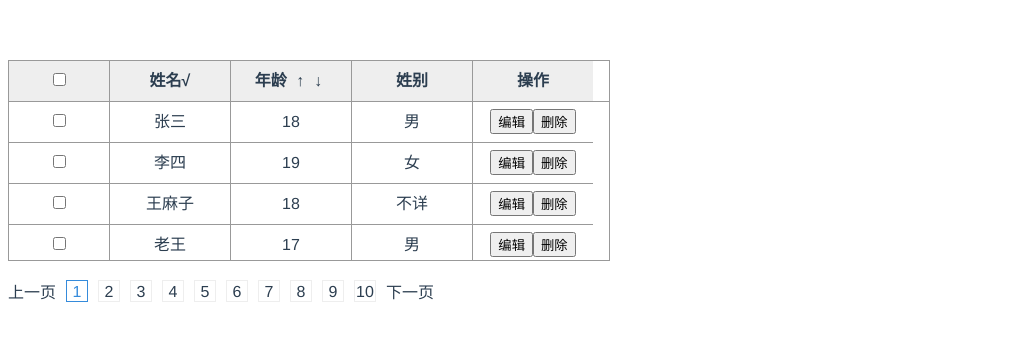
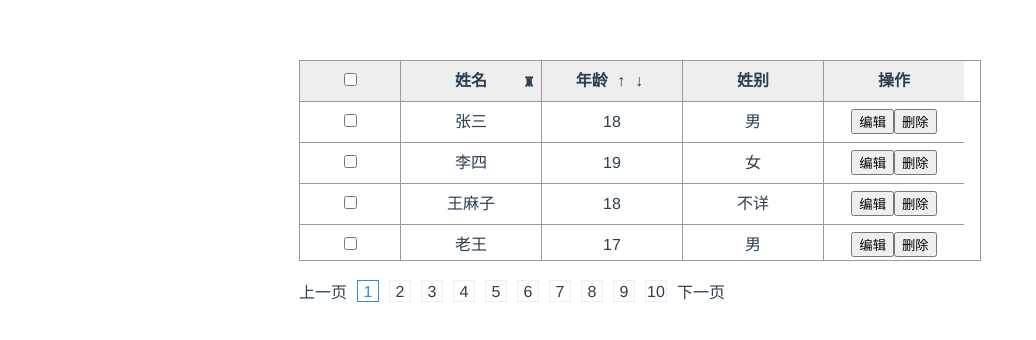
Before and after one commit to NSGUF/fyjh, a Vue app in the folder 毛远雄/: page / in a window 1280 px wide. Shown: the top 340 px of the page, without its empty margins (0-1036 px from the left). Built offline with nearby package versions, Linux system fonts and the light colour scheme.

Commit message:
[feat]table组件第四版

```diff
--- a/毛远雄/src/components/home/homeIndex.vue
+++ b/毛远雄/src/components/home/homeIndex.vue
@@ -13,9 +13,9 @@
             @changePage="changePage"
             @handlerSort="handlerSort"
             @handlerTrClick="handlerTrClick">
-            <template #thead-name="{ value }">
+            <!-- <template #thead-name="{ value }">
                 <span>{{ value }}√</span>
-            </template>
+            </template> -->
 
             <template #sex="{ trData }">
                 <span>
@@ -43,7 +43,7 @@ export default defineComponent({
             a: 1,
             theadData: [],
             tbodyData: [],
-            searchObj: {}
+            searchObj: ['name']
         })
         onMounted(() => {
             state.theadData = [
--- a/毛远雄/src/components/table/tableIndex.vue
+++ b/毛远雄/src/components/table/tableIndex.vue
@@ -1,10 +1,12 @@
 <template>
-    <div>
     <div class="table">
         <table class="table-box" border="0" cellspacing="0" cellpadding="0">
             <!-- 表头 -->
             <div class="thead-box" :class="{'shift-right': isScroll}">
-                    <thead-index v-bind="$attrs" :isCheckAll="isCheckAll" @changeboxAll="changeAll">
+                <thead-index v-bind="$attrs"
+                             :isCheckAll="isCheckAll"
+                             @changeboxAll="changeAll"
+                             @searchChange="searchChange">
                     <template v-for="(index, name) in $slots" v-slot:[name]="slotData">
                         <slot :name="name"
                                 :trData="slotData.trData"
@@ -14,7 +16,7 @@
                 </thead-index>
             </div>
             <!-- 表体 -->
-                <div class="tbody-box" :style="{ height: setHeight}" @scroll="onScroll">
+            <div class="tbody-box" :style="{ height: tbodyHeight}" @scroll="onScroll">
                 <tbody-index v-bind="$attrs"
                                 ref="tbody"
                                 :checkValue="checkValue"
@@ -30,7 +32,6 @@
                 </tbody-index>
             </div>
         </table>
-        </div>
         <!-- 分页组件 -->
         <pageInation v-if="isPagination" v-bind="$attrs" @handlerPage="pageUp"/>
     </div>
@@ -58,11 +59,6 @@ export default defineComponent({
             type: Boolean,
             default: false
         },
-        // 支持筛选
-        search: {
-            type: Object,
-            default: ()=>{}
-        },
         // 表体数据
         tbodyData: {
             type: Array,
@@ -81,36 +77,41 @@ export default defineComponent({
             tableWidth: 'auto',
             isHeadScroll: false,
             theadHeight: 0,
+            tbodyHeight: 0
         })
 
         watch(()=>props.tbodyData, () => {
             state.tbodyList = props.tbodyData;
         },{immediate: true})
 
-        const setHeight = computed(()=>{
+        watch([()=>state.tbodyList, ()=>props.maxHeight], () => {
             nextTick(()=>{
+                setHeight();
+            })
+        },{immediate: true})
+
+        const setHeight = ()=>{
             state.theadHeight = document.querySelector('.thead-box').offsetHeight;
             let height = tbody.value.$el.offsetHeight;
-                height > parseFloat(props.maxHeight) && (state.isScroll = true);
-            })
-            let bodyHeight = props.maxHeight? props.maxHeight - state.theadHeight + 'px' : 'auto';
-            console.log('计算body的高度', bodyHeight);
-            return bodyHeight
-        })
+            state.isScroll = height > parseFloat(props.maxHeight);
+            let bodyHeight = props.maxHeight? props.maxHeight - state.theadHeight : 'auto';
+            state.tbodyHeight = bodyHeight !== 'auto' && height<bodyHeight? height+1+'px' : bodyHeight+'px'
+            console.log('计算body的高度', state.tbodyHeight);
+        }
 
         const isCheckAll = computed(()=>{
             console.log('计算是否全选', state.checkValue.length);
             return state.tbodyList.length === state.checkValue.length;
         })
 
-        const onScroll = e => {
-            let top = e.target.scrollTop
-            let height = tbody.value.$el.offsetHeight
-            let scrollHeight = height - parseFloat(props.maxHeight)
-            state.isScroll = top < scrollHeight
-            state.isHeadScroll = top > 0
-            state.topVal = top + 'px'
-        }
+        // const onScroll = e => {
+        //     // let top = e.target.scrollTop
+        //     // let height = tbody.value.$el.offsetHeight
+        //     // let scrollHeight = height - parseFloat(props.maxHeight)
+        //     // state.isScroll = top < scrollHeight
+        //     // state.isHeadScroll = top > 0
+        //     // state.topVal = top + 'px'
+        // }
 
         const getCheckboxValue = () => {
             if (props.multiple) {
@@ -145,6 +146,16 @@ export default defineComponent({
             item.type === 'multiple'? state.radioValue = item.value : state.checkValue = item.value;
         }
 
+        const searchChange = (searchObj) =>{
+           if(searchObj.value){
+                state.tbodyList = state.tbodyList.filter(item=>{
+                    return item[searchObj.field].includes(searchObj.value)
+                })
+           }else{
+               state.tbodyList = props.tbodyData;
+           }
+        }
+
         expose({
             getCheckboxValue
         })
@@ -152,38 +163,36 @@ export default defineComponent({
         return {
             ...toRefs(state),
             changeAll,
-            onScroll,
+            // onScroll,
             tbody,
             trClick,
             sortClick,
             pageUp,
             setSelectValue,
             setHeight,
-            isCheckAll
+            isCheckAll,
+            searchChange
         }
     }
 })
 </script>
 <style>
 .table {
-    position: relative;
-    overflow: auto;
-    width: 100%;
+    display: inline-block;
 }
 .shift-right{
     padding-right: 16px;
 }
 .table-box {
-    border-right: 1px solid #999;
-    border-bottom: 1px solid #999;
     table-layout: fixed;
 }
 .thead-box{
-   border-top: 1px solid #999;
-   border-bottom: 1px solid #999;
+   border: 1px solid #999;
 }
 .tbody-box{
     overflow: auto;
+    border: 1px solid #999;
+    border-top: none;
 }
 .table-header-thead {
     background-color: #eee;
@@ -196,11 +205,12 @@ export default defineComponent({
 .tbody-tr_td,
 .thead-tr_checkbox,
 .tbody-tr_checkbox {
-    width: 100px;
+    width: 120px;
     height: 30px;
     line-height: 30px;
     padding: 5px 10px;
     border-left: 1px solid #999;
+    display: inline-block;
 }
 .tbody-tr_td,.tbody-tr_checkbox{
     border-top: 1px solid #999;
@@ -208,6 +218,14 @@ export default defineComponent({
 .table-body-tbody_tr:nth-of-type(1)>.tbody-tr_td,
 .table-body-tbody_tr:nth-of-type(1)>.tbody-tr_checkbox{
     border-top: none;
+}
+.table-header-thead_tr>th:nth-of-type(1),
+.table-body-tbody_tr>td:nth-of-type(1){
+    border-left: none;
+}
+.table-header-thead_tr,
+.table-body-tbody_tr{
+    display: flex;
 }
 .thead-tr_checkbox,
 .tbody-tr_checkbox {
--- a/毛远雄/src/components/table/theadIndex.vue
+++ b/毛远雄/src/components/table/theadIndex.vue
@@ -25,9 +25,19 @@
                         <i data-name="top" :class="{ 'sort-active': theadSort[item.field] === 'top' }">↑</i>
                         <i data-name="btn" :class="{ 'sort-active': theadSort[item.field] === 'btn' }">↓</i>
                     </span>
+                    <span class="thead-filter" v-if="isShowFilter(item.field)" @click.stop="filterClick($event, item.field)">
+                        <i>♜</i>
+                    </span>
                 </template>
             </th>
         </tr>
+        <div class="filter-box"
+             v-show="filterShow"
+             :style="{'top': filterTop, 'left': filterLeft}"
+             @click.stop>
+            <input v-model="searchVal" />
+            <p class="filter-botton"><button @click="searchClick">search</button><button @click="searchVal=''">reset</button></p>
+        </div>
     </thead>
 </template>
 <script>
@@ -58,25 +68,41 @@ export default defineComponent({
         isCheckAll: {
             type: Boolean,
             default: false
+        },
+        search: {
+           type: Array,
+           default: () => []
         }
     },
-    emits: ['changeboxAll'],
+    emits: ['changeboxAll', 'searchChange'],
     setup(props, {emit}){
 
         const state = reactive({
             checkboxAll: false,
-            theadSort: {}
+            theadSort: {},
+            searchVal: '',
+            filterTop: '',
+            filterLeft: '',
+            filterShow: false,
+            searchField: ''
         })
 
         onMounted(()=>{
             props.theadData.forEach(item => {
                 item.sort && (state.theadSort[item.field] = 'top')
             })
+            document.addEventListener('click',()=>{
+                state.filterShow = false;
+            })
         })
 
         watch(()=>props.isCheckAll,()=>{
             state.checkboxAll = props.isCheckAll;
         })
+
+        const isShowFilter = (field) => {
+            return props.search.includes(field);
+        }
 
         const changeAll = () => {
             emit('changeboxAll', state.checkboxAll);
@@ -89,12 +115,74 @@ export default defineComponent({
             return styles
         }
 
+        const filterClick = (e, field)=>{
+            state.filterTop = e.y + 12 + 'px';
+            state.filterLeft = e.x - 220 + 'px';
+            state.filterShow = true;
+            state.searchField = field;
+        }
+
+        const searchClick = ()=>{
+            emit('searchChange', {field: state.searchField, value: state.searchVal})
+        }
+
         return {
             ...toRefs(state),
             changeAll,
-            setStyle
+            setStyle,
+            isShowFilter,
+            filterClick,
+            searchClick
         }
     }
 })
 </script>
-<style scoped></style>
+<style scoped>
+.thead-tr_th{
+    position: relative;
+}
+.thead-filter{
+    position: absolute;
+    right: 0;
+    top: 0;
+    transform: translate(-6px, 13%);
+    cursor: pointer;
+}
+.thead-filter>i{
+    font-style: normal;
+    display: inline-block;
+    font-size: 13px;
+    transform: rotate(180deg);
+}
+.filter-box{
+    width: 200px;
+    position: fixed;
+    left: -100px;
+    top: -100px;
+    text-align: left;
+    background-color: #fff;
+    padding: 15px;
+    box-shadow: 0 1px 2px rgba(0,0,0,0.07),
+                0 2px 4px rgba(0,0,0,0.07),
+                0 4px 8px rgba(0,0,0,0.07),
+                0 8px 16px rgba(0,0,0,0.07),
+                0 16px 32px rgba(0,0,0,0.07),
+                0 32px 64px rgba(0,0,0,0.07);
+    border-radius: 3px;
+}
+.filter-box>input{
+    width: 190px;
+}
+.filter-botton{
+    margin-top: 10px;
+    margin-bottom: 0px;
+    display: flex;
+    justify-content: flex-start;
+}
+.filter-botton>button{
+    cursor: pointer;
+}
+.filter-botton>button:nth-of-type(1){
+    margin-right: 15px;
+}
+</style>
```
Lines whose indentation alone changed are shown as unchanged.
